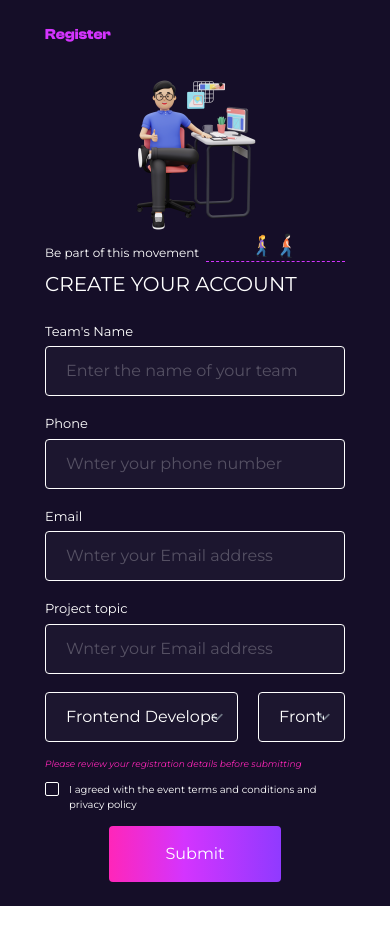
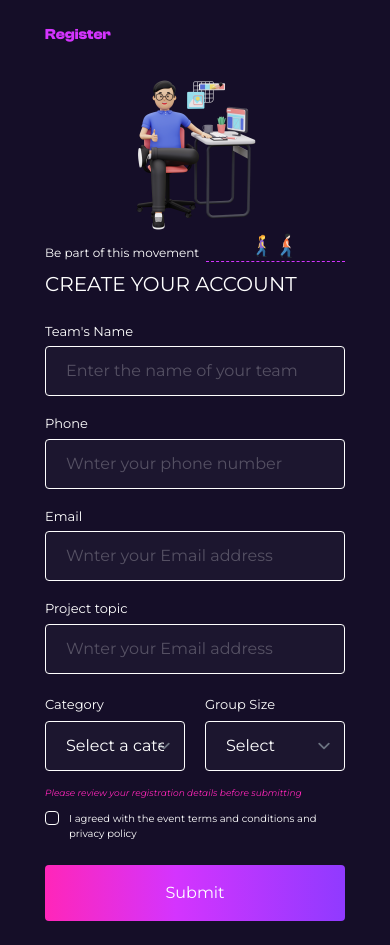
Before and after one commit to taiwonaf/landing-page, a React (Vite) app: page /register in a window 390 px wide. Before the commit the page ends 906 px from the top, so only its background shows below. Built offline with nearby package versions, Linux system fonts and the light colour scheme.

Commit message:
Feat: Fixed the mobile form and the  success modal

```diff
--- /dev/null
+++ b/src/components/modal/RegisterModal.tsx
@@ -0,0 +1,72 @@
+import React, { Fragment } from "react";
+import { Dialog, Transition } from "@headlessui/react";
+import SuccessCheckImg from "../register/desktop/SuccessCheckImg";
+import SuccessManImg from "../register/desktop/SuccessManImg";
+
+interface IModal {
+  setOpen: React.Dispatch<React.SetStateAction<boolean>>;
+  open: boolean;
+}
+
+const RegisterModal: React.FC<IModal> = ({ open, setOpen }) => {
+  return (
+    <Transition.Root show={open} as={Fragment}>
+      <Dialog
+        as="div"
+        className="relative z-[100000000000000000000000]"
+        onClose={setOpen}
+      >
+        <Transition.Child
+          as={Fragment}
+          enter="ease-out duration-300"
+          enterFrom="opacity-0"
+          enterTo="opacity-100"
+          leave="ease-in duration-200"
+          leaveFrom="opacity-100"
+          leaveTo="opacity-0"
+        >
+          <div className="fixed inset-0 bg-secondary/[93%] transition-opacity" />
+        </Transition.Child>
+
+        <div className="fixed inset-0 z-10 w-screen overflow-y-auto">
+          <div className="flex min-h-full items-center justify-center p-4 text-center sm:p-0">
+            <Transition.Child
+              as={Fragment}
+              enter="ease-out duration-300"
+              enterFrom="opacity-0 translate-y-4 sm:translate-y-0 sm:scale-95"
+              enterTo="opacity-100 translate-y-0 sm:scale-100"
+              leave="ease-in duration-200"
+              leaveFrom="opacity-100 translate-y-0 sm:scale-100"
+              leaveTo="opacity-0 translate-y-4 sm:translate-y-0 sm:scale-95"
+            >
+              <Dialog.Panel className="relative transform overflow-hidden rounded-[5px] bg-white/[0.01] p-[25px] text-center  transition-all border-primary border-[1px] max-w-[320px] md:max-w-[700px] w-full">
+                <div className="flex justify-center items-center mb-[25px] md:mb-0">
+                  <div className="h-[185px] flex justify-end relative max-w-[260px] md:max-w-[430px] md:h-[320px] w-full">
+                    <SuccessCheckImg />
+                    <SuccessManImg />
+                  </div>
+                </div>
+                <h4 className="text-white font-[600] font-monteserat text-[16px] max-w-[180px] md:max-w-[555px] md:text-[32px] w-full mx-auto mb-[30px]">
+                  Congratulations you have successfully Registered!
+                </h4>
+                <p className="text-white font-monteserat text-[12px] md:text-[14px] font-[500] max-w-[220px] md:max-w-[240px] md:mb-[40px] w-ful mx-auto mb-[25px]">
+                  Yes, it was easy and you did it! check your mail box for next
+                  step
+                </p>
+                <button
+                  type="submit"
+                  onClick={() => setOpen(!open)}
+                  className="w-full rounded-[4px] text-white py-[16px] hover:py-[14px] overflow-hidden flex justify-center items-center btnGradient text-[16px] hover:rounded-[4px] font-[600] border-none"
+                >
+                  Back
+                </button>
+              </Dialog.Panel>
+            </Transition.Child>
+          </div>
+        </div>
+      </Dialog>
+    </Transition.Root>
+  );
+};
+
+export default RegisterModal;
--- a/src/components/register/RegisterMobile.tsx
+++ b/src/components/register/RegisterMobile.tsx
@@ -1,16 +1,56 @@
-import { Field, Formik } from "formik";
+/* eslint-disable @typescript-eslint/no-explicit-any */
+import { Field, Formik, FormikHelpers } from "formik";
 import RegisterImg from "../../assets/images/register.png";
-import FormButton from "../button/FormButton";
 import { initialValues, validationSchema } from "../../validators/register";
 import { IRegiser } from "../../types/register.model";
 import RegisterInput from "../input/RegisterInput";
 import FemaleImg from "./FemaleImg";
 import Male from "./Male";
+import RegisterModal from "../modal/RegisterModal";
+import { toast } from "react-toastify";
+import { useRegisterMutation } from "../../app/services/apiServices";
+import { useState } from "react";
+
 const RegisterMobile = () => {
-  const onSubmit = (values: IRegiser) => {
-    console.log(values);
+  const [successModal, setSuccessModal] = useState<boolean>(false);
+  const [register, { isLoading }] = useRegisterMutation();
+  const onSubmit = async (
+    values: IRegiser,
+    { resetForm }: FormikHelpers<IRegiser>
+  ) => {
+    try {
+      const registerResponse = await register(values).unwrap();
+      if (registerResponse) {
+        resetForm();
+        toast.success("Registeration successful", {
+          position: "top-center",
+          autoClose: 5000,
+          hideProgressBar: false,
+          closeOnClick: true,
+          pauseOnHover: true,
+          draggable: true,
+          progress: undefined,
+          theme: "light",
+        });
+        setSuccessModal(true);
+      }
+    } catch (error: any) {
+      toast.error(error.data.message, {
+        position: "top-center",
+        autoClose: 5000,
+        hideProgressBar: false,
+        closeOnClick: true,
+        pauseOnHover: true,
+        draggable: true,
+        progress: undefined,
+        theme: "light",
+      });
+      resetForm();
+    }
   };
   return (
+    <>
+      <RegisterModal open={successModal} setOpen={setSuccessModal} />
       <div className="bg-secondary min-h-screen w-full text-white p-[24px] font-monteserat">
         <div className="max-w-[300px] w-full mx-auto">
           <h4 className="mb-[31px] text-[15px] font-[700] text-tertiary font-clashDisplay">
@@ -48,25 +88,25 @@ const RegisterMobile = () => {
                 <div className="flex flex-col gap-[18px] mb-[15px]">
                   <RegisterInput
                     label="Team's Name"
-                  name={"teamsName"}
+                    name={"team_name"}
                     placeholder={"Enter the name of your team"}
                     type={"text"}
                     onChange={handleChange}
                     onBlur={handleBlur}
-                  value={values.teamsName}
-                  error={errors.teamsName}
-                  touched={touched.teamsName}
+                    value={values.team_name}
+                    error={errors.team_name}
+                    touched={touched.team_name}
                   />
                   <RegisterInput
                     placeholder={"Wnter your phone number"}
-                  name={"mail"}
+                    name={"phone_number"}
                     label={"Phone"}
                     type={"number"}
                     onChange={handleChange}
                     onBlur={handleBlur}
-                  value={values.phone}
-                  error={errors.phone}
-                  touched={touched.phone}
+                    value={values.phone_number}
+                    error={errors.phone_number}
+                    touched={touched.phone_number}
                   />
                   <RegisterInput
                     placeholder={"Wnter your Email address"}
@@ -81,77 +121,149 @@ const RegisterMobile = () => {
                   />
                   <RegisterInput
                     placeholder={"Wnter your Email address"}
-                  name={"projectTopic"}
+                    name={"project_topic"}
                     label={"Project topic"}
                     type={"text"}
                     onChange={handleChange}
                     onBlur={handleBlur}
-                  value={values.projectTopic}
-                  error={errors.projectTopic}
-                  touched={touched.projectTopic}
+                    value={values.project_topic}
+                    error={errors.project_topic}
+                    touched={touched.project_topic}
                   />
                   <div className="flex justify-between items-center gap-[20px] w-full">
-                  <div className="flex-1">
+                    <div className="w-full relative">
+                      <label
+                        htmlFor="Category"
+                        className="text-[13px] text-white mb-[5px]"
+                      >
+                        Category
+                      </label>
                       <Field
                         as="select"
+                        name="category"
                         onChange={handleChange}
                         onBlur={handleBlur}
                         value={values.category}
                         error={errors.category}
-                      touched={touched.category}
                         placeholder="Select your category"
-                      className="border-[1px] bg-white/[0.03] border-white placeholder:text-white/[0.25] rounded-[4px] w-full py-[12px] px-[20px] text-white placeholder:text-white outline-none text-[16px] placeholder:text-[16px]"
+                        className="border-[1px] bg-white/[0.03] mt-[5px] border-white placeholder:text-white/[0.25] rounded-[4px] w-full py-[12px] px-[20px] text-white placeholder:text-white outline-none text-[16px] placeholder:text-[16px]"
                       >
-                      <option value="Frontend developer">
+                        <option value={0} className="bg-black/70">
+                          Select a category
+                        </option>
+                        <option value={1} className=" bg-black/70">
                           Frontend Developer
                         </option>
-                      <option value="Backend developer">
+                        <option value={2} className=" bg-black/70">
                           Backend Developer
                         </option>
                       </Field>
+                      {touched && errors.category && (
+                        <p className="text-red-500 text-[12px] absolute bottom-[-25px]">
+                          {errors.category}
+                        </p>
+                      )}
                     </div>
-                  <div className="max-w-[87px] w-full">
+                    <div className="w-full relative">
+                      <label
+                        htmlFor="group_size"
+                        className="text-[13px] text-white "
+                      >
+                        Group Size
+                      </label>
                       <Field
                         as="select"
                         onChange={handleChange}
+                        name="group_size"
                         onBlur={handleBlur}
-                      value={values.category}
-                      error={errors.category}
-                      touched={touched.category}
-                      placeholder="Select your category"
-                      className="border-[1px] bg-white/[0.03] border-white placeholder:text-white/[0.25] rounded-[4px] w-full py-[12px] px-[20px] text-white placeholder:text-white outline-none text-[16px] placeholder:text-[16px]"
+                        value={values.group_size}
+                        error={errors.group_size}
+                        placeholder="Select"
+                        className="border-[1px] bg-white/[0.03] mt-[5px] border-white placeholder:text-white/[0.25] rounded-[4px] w-full py-[12px] px-[20px] text-white placeholder:text-white outline-none text-[16px] placeholder:text-[16px]"
                       >
-                      <option value="Frontend developer">
-                        Frontend Developer
+                        <option value="" className=" bg-black/70">
+                          Select
                         </option>
-                      <option value="Backend developer">
-                        Backend Developer
+                        <option value={1} className=" bg-black/70">
+                          1
+                        </option>
+                        <option value={2} className=" bg-black/70">
+                          2
+                        </option>
+                        <option value={5} className=" bg-black/70">
+                          5
+                        </option>
+                        <option value={10} className=" bg-black/70">
+                          10
+                        </option>
+                        <option value={20} className=" bg-black/70">
+                          20
                         </option>
                       </Field>
+                      {touched && errors.group_size && (
+                        <p className="text-red-500 text-[12px] absolute bottom-[-25px]">
+                          {errors.group_size}
+                        </p>
+                      )}
                     </div>
                   </div>
                 </div>
                 <p className="text-[9px] text-pink italic mb-[12px]">
                   Please review your registration details before submitting
                 </p>
-              <div className="flex justify-start items-start gap-[10px]">
-                <input
+                <div className="relative mb-[10px]">
+                  <label className="flex justify-start items-start gap-[10px]">
+                    <Field
                       type="checkbox"
-                  className="border-[1px] border-white rounded-[2px] h-[14px] w-[14px] bg-transparent"
+                      name="privacy_poclicy_accepted"
+                      className="h-[14px] w-[14px] rounded border-white text-tertiary focus:tertiary bg-transparent"
                     />
+
                     <p className="text-[10px] text-white">
                       I agreed with the event terms and conditions and privacy
                       policy
                     </p>
+                  </label>
+                  {touched && errors.privacy_poclicy_accepted && (
+                    <p className="text-red-500 text-[12px] absolute bottom-[-20px]">
+                      {errors.privacy_poclicy_accepted}
+                    </p>
+                  )}
                 </div>
-              <div className="flex justify-center items-center pt-[14px]">
-                <FormButton handleClick={handleSubmit} text="Submit" />
+                <div className="flex justify-center items-center pt-[14px] w-full">
+                  <button
+                    type="submit"
+                    onClick={() => handleSubmit()}
+                    // disabled={!isValid}
+                    className="w-full rounded-[4px] text-white py-[16px] hover:py-[14px] overflow-hidden flex justify-center items-center btnGradient text-[16px] hover:rounded-[4px]"
+                  >
+                    {isLoading && (
+                      <svg
+                        aria-hidden="true"
+                        className="inline w-5 h-5 mr-2 text-white animate-spin dark:text-white fill-tertiary"
+                        viewBox="0 0 100 101"
+                        fill="none"
+                        xmlns="http://www.w3.org/2000/svg"
+                      >
+                        <path
+                          d="M100 50.5908C100 78.2051 77.6142 100.591 50 100.591C22.3858 100.591 0 78.2051 0 50.5908C0 22.9766 22.3858 0.59082 50 0.59082C77.6142 0.59082 100 22.9766 100 50.5908ZM9.08144 50.5908C9.08144 73.1895 27.4013 91.5094 50 91.5094C72.5987 91.5094 90.9186 73.1895 90.9186 50.5908C90.9186 27.9921 72.5987 9.67226 50 9.67226C27.4013 9.67226 9.08144 27.9921 9.08144 50.5908Z"
+                          fill="currentColor"
+                        />
+                        <path
+                          d="M93.9676 39.0409C96.393 38.4038 97.8624 35.9116 97.0079 33.5539C95.2932 28.8227 92.871 24.3692 89.8167 20.348C85.8452 15.1192 80.8826 10.7238 75.2124 7.41289C69.5422 4.10194 63.2754 1.94025 56.7698 1.05124C51.7666 0.367541 46.6976 0.446843 41.7345 1.27873C39.2613 1.69328 37.813 4.19778 38.4501 6.62326C39.0873 9.04874 41.5694 10.4717 44.0505 10.1071C47.8511 9.54855 51.7191 9.52689 55.5402 10.0491C60.8642 10.7766 65.9928 12.5457 70.6331 15.2552C75.2735 17.9648 79.3347 21.5619 82.5849 25.841C84.9175 28.9121 86.7997 32.2913 88.1811 35.8758C89.083 38.2158 91.5421 39.6781 93.9676 39.0409Z"
+                          fill="currentFill"
+                        />
+                      </svg>
+                    )}
+                    Submit
+                  </button>
                 </div>
               </div>
             )}
           </Formik>
         </div>
       </div>
+    </>
   );
 };
 
--- a/src/components/register/desktop/DesktopRegister.tsx
+++ b/src/components/register/desktop/DesktopRegister.tsx
@@ -9,8 +9,11 @@ import Male from "../Male";
 import Nav from "../../nav/Nav";
 import { useRegisterMutation } from "../../../app/services/apiServices";
 import { toast } from "react-toastify";
+import RegisterModal from "../../modal/RegisterModal";
+import { useState } from "react";
 
 const DesktopRegister = () => {
+  const [successModal, setSuccessModal] = useState<boolean>(false);
   const [register, { isLoading }] = useRegisterMutation();
   const onSubmit = async (
     values: IRegiser,
@@ -30,6 +33,7 @@ const DesktopRegister = () => {
           progress: undefined,
           theme: "light",
         });
+        setSuccessModal(true);
       }
       console.log(registerResponse);
     } catch (error: any) {
@@ -45,7 +49,6 @@ const DesktopRegister = () => {
       });
       resetForm();
     }
-    console.log(values);
   };
   return (
     <>
@@ -271,6 +274,7 @@ const DesktopRegister = () => {
           </div>
         </div>
       </div>
+      <RegisterModal open={successModal} setOpen={setSuccessModal} />
     </>
   );
 };
```
Also changed, not shown: src/components/register/desktop/SuccessCheckImg.tsx (added, +15 -0 lines), src/components/register/desktop/SuccessManImg.tsx (added, +15 -0 lines), src/assets/images/successful-man.png (added), src/assets/images/successfully-done.png (added). Lines whose indentation alone changed are shown as unchanged.
